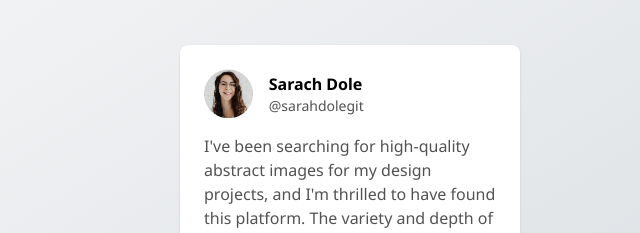
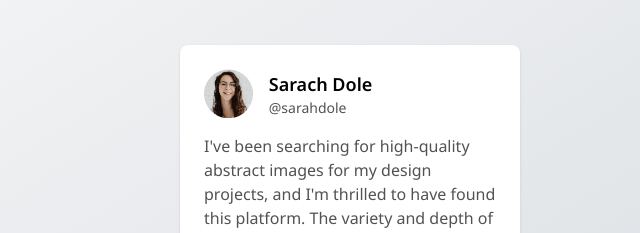
Before and after one commit to neerajsingh869/testimonial-card, a plain HTML site: page index.html in a window 1280 px wide. Shown: the part 155-388 px from the top of the page, 290-930 px from the left. Drawn offline with nearby package versions, Linux system fonts and the light colour scheme; a script that the page names is missing.

Commit message:
style: Update styles for person name and id

```diff
--- a/index.html
+++ b/index.html
@@ -27,8 +27,8 @@
           class="h-full object-contain"
         />
         <div class="flex flex-col justify-between">
-          <span class="font-bold">Sarach Dole</span>
-          <span class="text-sm text-neutral-600">@sarahdolegit</span>
+          <span class="font-semibold text-lg">Sarach Dole</span>
+          <span class="text-sm text-neutral-600">@sarahdole</span>
         </div>
       </div>
       <p class="text-base text-neutral-600">
```
